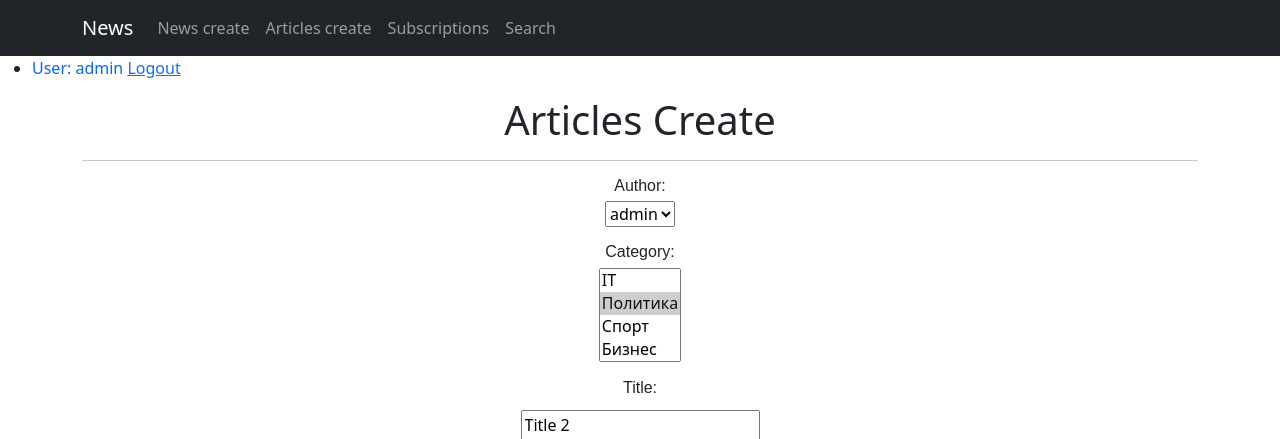
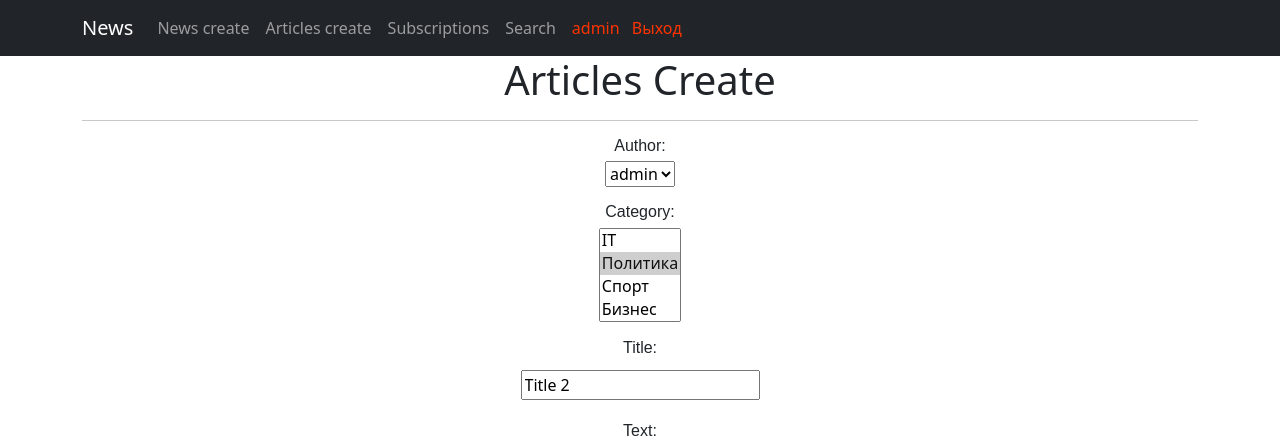
Before and after one commit to Buchenkov/zadanie_3, a Django app: page /articles/2/edit in a window 1280 px wide. Shown: the top 439 px of the page. Run offline with Django 5.2, Linux system fonts and the light colour scheme; a user stored in the database is signed in; data comes from the database, SQL or seed files in the repository; both versions use the stored data as it was after the commit; parts of the project's set-up code (start-up, migrations or seed data) failed here and were passed over; some libraries are stand-ins or nearby versions.

Commit message:
Задание 7.5 navbar

```diff
--- a/NewsPaper/news/templates/flatpages/default.html
+++ b/NewsPaper/news/templates/flatpages/default.html
@@ -36,7 +36,7 @@
                    <a class="nav-link" href="/article/articles_create/">Articles create</a>
                </li>
                {% endif %}
-               {% if perms.news.add_post or perms.news.delete_post %}
+               {% if user.is_authenticated %}
                <li class="nav-item">
                    <a class="nav-link" href="/subscriptions/">Subscriptions</a>
                </li>
@@ -44,18 +44,20 @@
                <li class="nav-item">
                    <a class="nav-link" href="/search/">Search</a>
                </li>
+                <li>
+                    <li class="nav-item">
+                   {% if user.is_authenticated %}
+                    <a class="nav-link" href="http://127.0.0.1:8000/accounts/logout/" style="color:#ff3300">{{ user.get_username }}&ensp; Выход</a>
+                   {% else %}
+                   <li><a class="nav-link" href="{% url 'login'%}?next={{request.path}}"> <table>Вход</table></a></li>
+                    <li><a class="nav-link" href="{% url 'account_signup'%}?next={{request.path}}"> <table>Регистрация</table></a></li>
+                   {% endif %}
+                </li>
            </ul>
        </div>
    </div>
 </nav>
-        <ul class="sidebar-nav">
-               {% if user.is_authenticated %}
-               <li><p style="color:#0066FF">User: {{ user.get_username }} <a href="http://127.0.0.1:8000/accounts/logout/">Logout</a></p>
-               </li>
-               {% else %}
-               <li><a href="{% url 'login'%}?next={{request.path}}"> <table>Login</table></a></li>
-               {% endif %}
-        </ul>
+
         <!-- Page content-->
         <div class="container">
            <div class="row">
```
Also changed, not shown: NewsPaper/news/info.txt (+12 -0 lines), NewsPaper/db.sqlite3, 3 other files.
